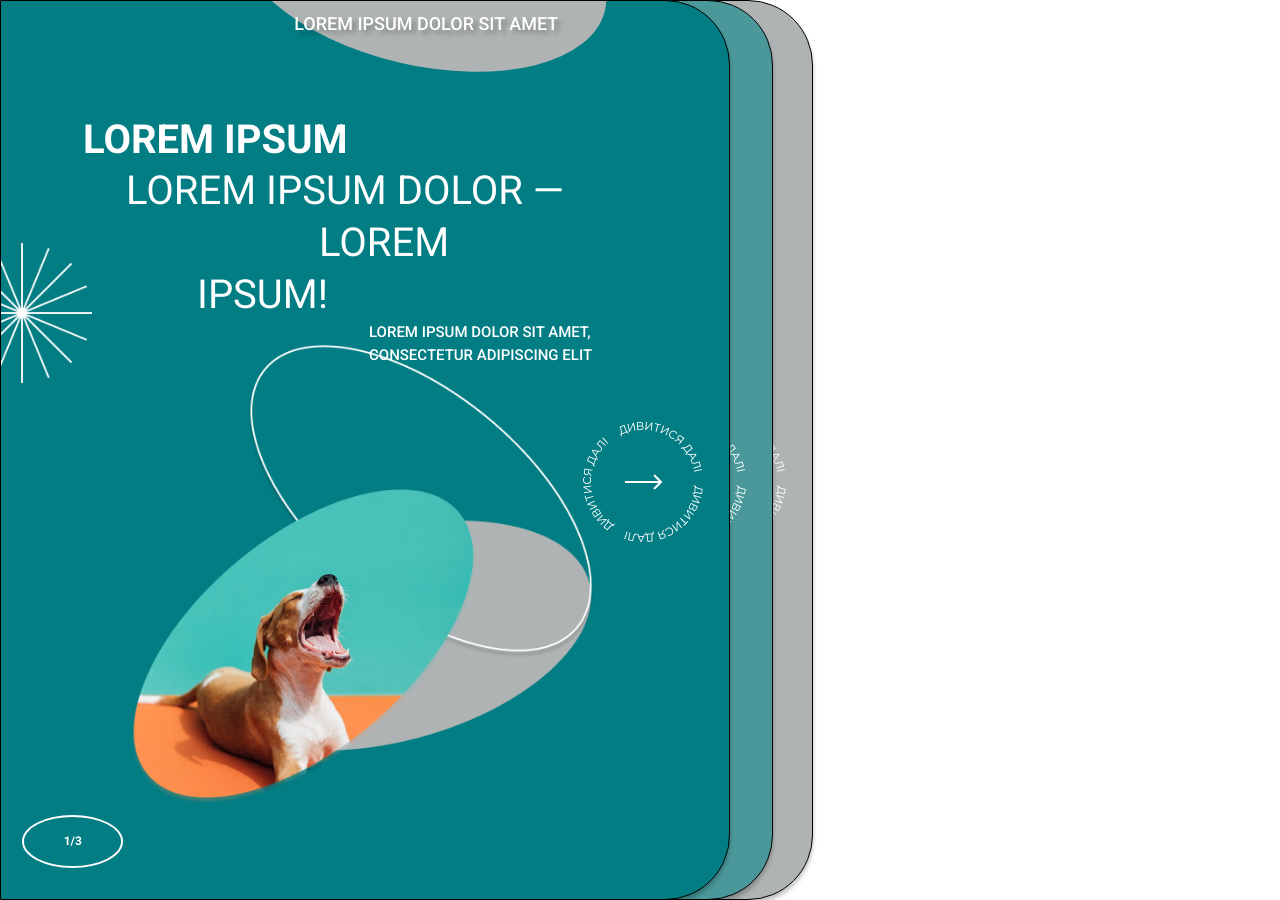
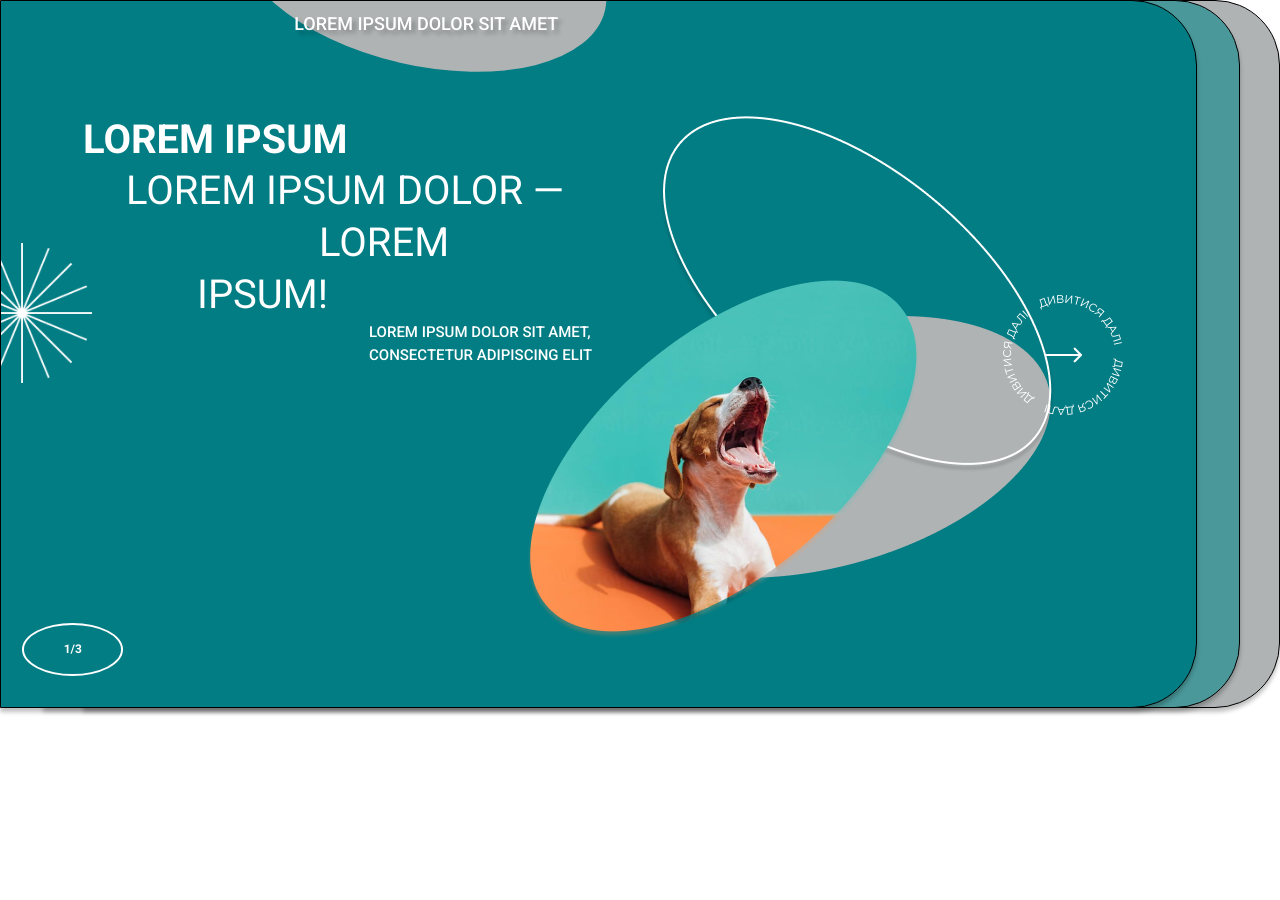
Before and after one commit to AndrewVoloshin/Inchkiev_test_work, a Vue app: page / in a window 1280 px wide. Built offline with nearby package versions, Linux system fonts and the light colour scheme.

Commit message:
feat: add response to slider

```diff
--- a/src/components/CardSlider.vue
+++ b/src/components/CardSlider.vue
@@ -76,7 +76,8 @@ export default {
     border: 1px solid black;
     overflow: hidden;
     color: #FFFFFF;
-    box-shadow: 0px 4px 4px rgba(0, 0, 0, 0.25);;
+    box-shadow: 0px 4px 4px rgba(0, 0, 0, 0.25);
+    ;
 
 }
 
@@ -290,19 +291,37 @@ export default {
 }
 
 
-@media screen and (max-width: 768px) {}
 
 @media screen and (min-width: 770px) {
-    .eclipses-css {
-        display: none;
+    .card__content {
+        text-align: center;
     }
 
 }
 
 
-@media screen and (min-width: 992px) {
+@media screen and (min-width: 1220px) {
+    .card {
+        height: 708px;
+    }
+
+    .card__content {
+        text-align: left;
+    }
+
+    .eclipses-css {
+        display: none;
+    }
+
     .eclipses-img {
         display: block;
+        width: 642.98px;
+        top: 48.55px;
+    }
+
+    .slider__button {
+        top: 294px;
+        right: 73.3px;
     }
 
 }
@@ -310,15 +329,20 @@ export default {
 
 
 
+@media screen and (min-width: 770px) and (max-width: 1439px) {
+    .card {
+        position: relative;
+        width: calc(100% - 83px);
+    }
+}
+
 
 
 @media screen and (min-width: 1440px) {
 
     .card {
         position: relative;
-        width: calc(100% - 83px);
     }
-
 
     .card {
         width: 1370px;
@@ -394,19 +418,19 @@ export default {
     }
 
 
-    .slider__button {
+    /* .slider__button {
         top: 294px;
         right: 73.3px;
-    }
+    } */
 
     .eclipse-pagecount {
         display: none;
     }
 
     .quote {
-    margin: 0;
-    margin-left: 284px;
-}
+        margin: 0;
+        margin-left: 284px;
+    }
 
 }
 
```
